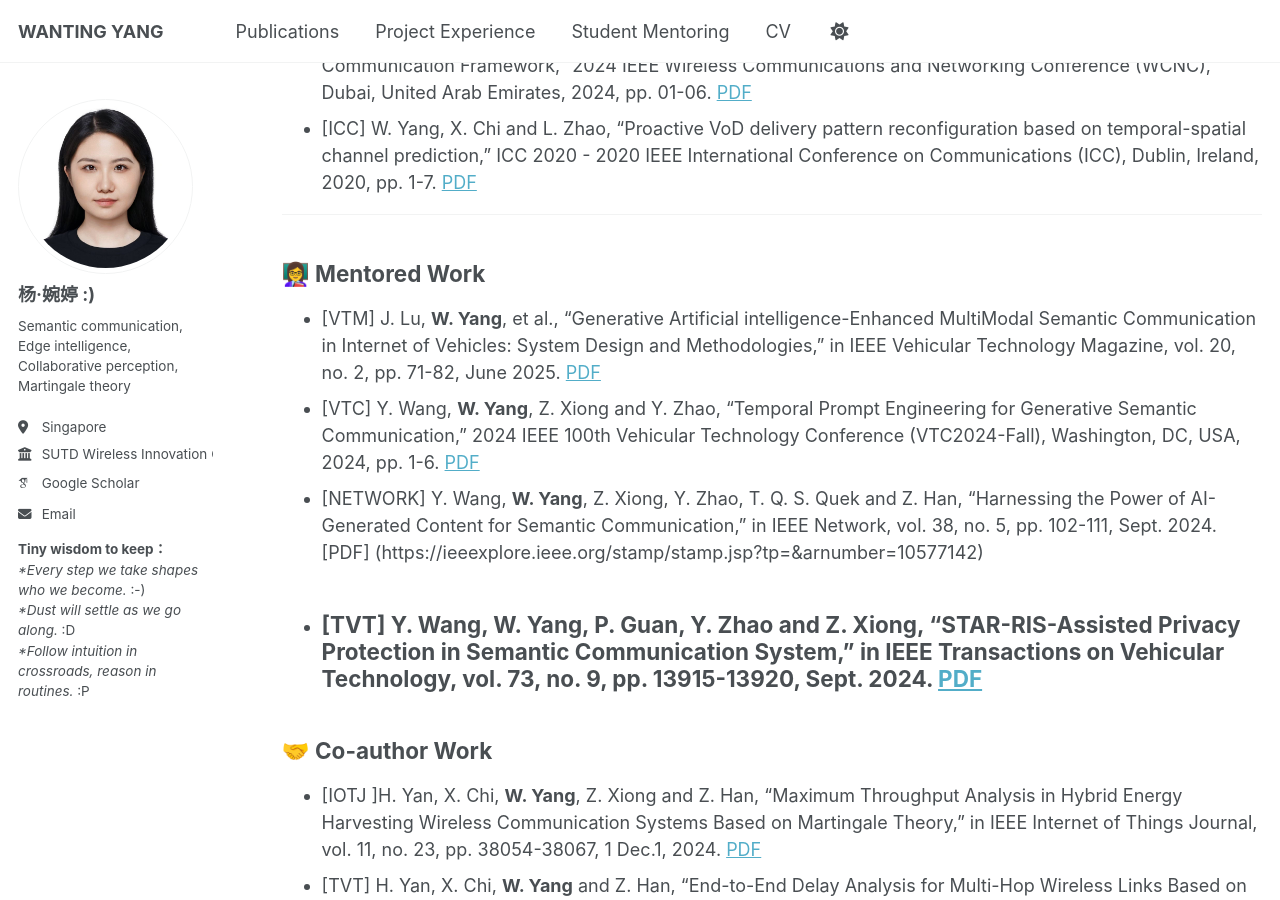
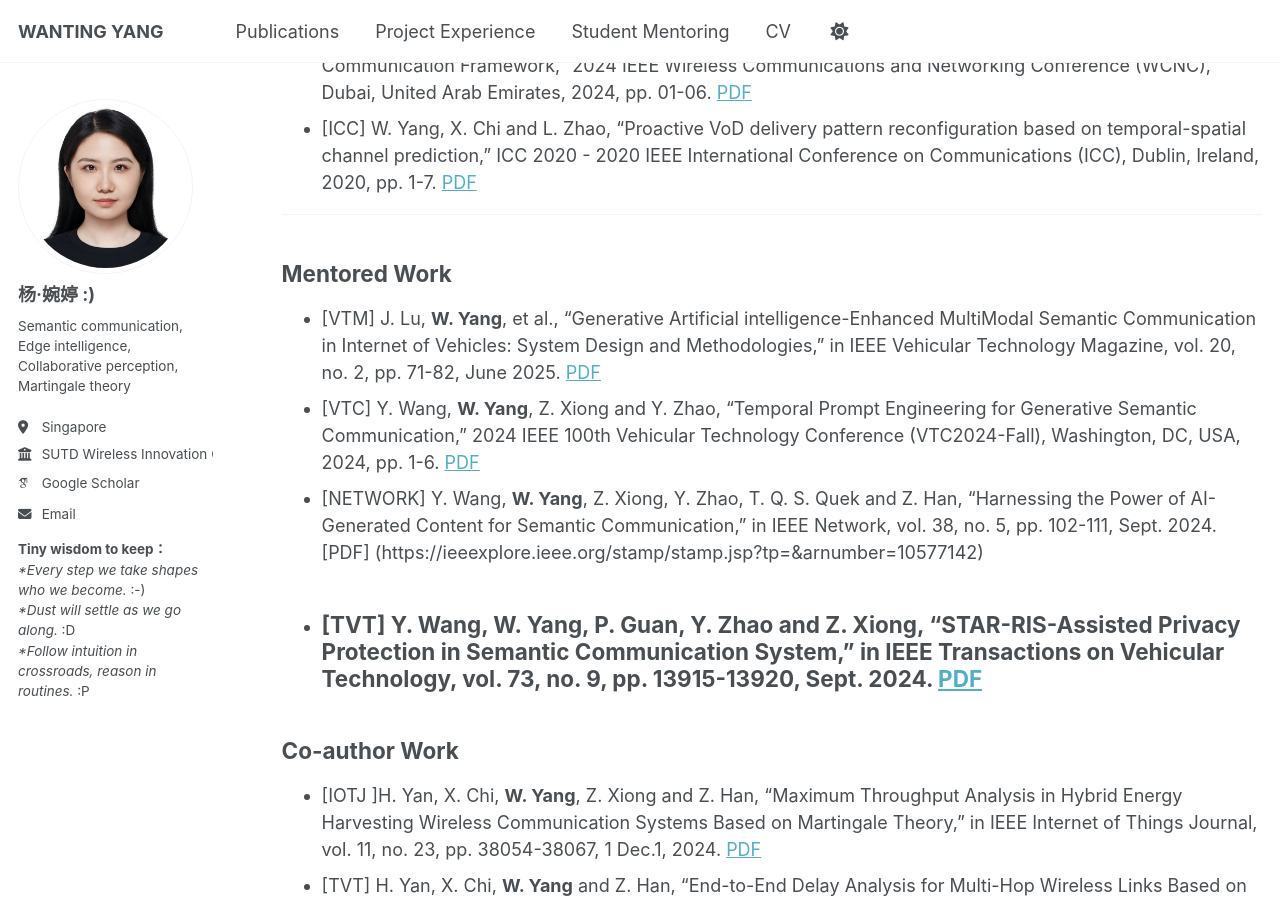
Before and after one commit to wty2011jl/wty2011jl.github.io, a Jekyll site: the page built from _pages/publications.md, in a window 1280 px wide and 900 px high, scrolled down 1236 px. Built offline with Jekyll 4.4.1, drawn with Linux system fonts in a browser that asks for light colours; some web fonts are replaced; a script that is not in the unit is left out.

```diff
--- a/_pages/publications.md
+++ b/_pages/publications.md
@@ -37,7 +37,7 @@ redirect_from:
 
 ---
 
-## 👩‍🏫 Mentored Work
+## Mentored Work
 
 - [VTM] J. Lu, **W. Yang**, et al., "Generative Artificial intelligence-Enhanced MultiModal Semantic Communication in Internet of Vehicles: System Design and Methodologies," in IEEE Vehicular Technology Magazine, vol. 20, no. 2, pp. 71-82, June 2025. [PDF](https://ieeexplore.ieee.org/stamp/stamp.jsp?tp=&arnumber=10934748)
 - [VTC] Y. Wang, **W. Yang**, Z. Xiong and Y. Zhao, "Temporal Prompt Engineering for Generative Semantic Communication," 2024 IEEE 100th Vehicular Technology Conference (VTC2024-Fall), Washington, DC, USA, 2024, pp. 1-6. [PDF](https://ieeexplore.ieee.org/stamp/stamp.jsp?tp=&arnumber=10757628)
@@ -45,7 +45,7 @@ redirect_from:
 - [TVT] Y. Wang, **W. Yang**, P. Guan, Y. Zhao and Z. Xiong, "STAR-RIS-Assisted Privacy Protection in Semantic Communication System," in IEEE Transactions on Vehicular Technology, vol. 73, no. 9, pp. 13915-13920, Sept. 2024. [PDF](https://ieeexplore.ieee.org/stamp/stamp.jsp?tp=&arnumber=10487897)
 ---
 
-## 🤝 Co-author Work
+## Co-author Work
 
 - [IOTJ ]H. Yan, X. Chi, **W. Yang**, Z. Xiong and Z. Han, "Maximum Throughput Analysis in Hybrid Energy Harvesting Wireless Communication Systems Based on Martingale Theory," in IEEE Internet of Things Journal, vol. 11, no. 23, pp. 38054-38067, 1 Dec.1, 2024. [PDF](https://ieeexplore.ieee.org/stamp/stamp.jsp?tp=&arnumber=10634856)
 - [TVT] H. Yan, X. Chi, **W. Yang** and Z. Han, "End-to-End Delay Analysis for Multi-Hop Wireless Links Based on Martingale Theory," in IEEE Transactions on Vehicular Technology, vol. 73, no. 9, pp. 13090-13096, Sept. 2024. [PDF](https://ieeexplore.ieee.org/stamp/stamp.jsp?tp=&arnumber=10502194)
```
